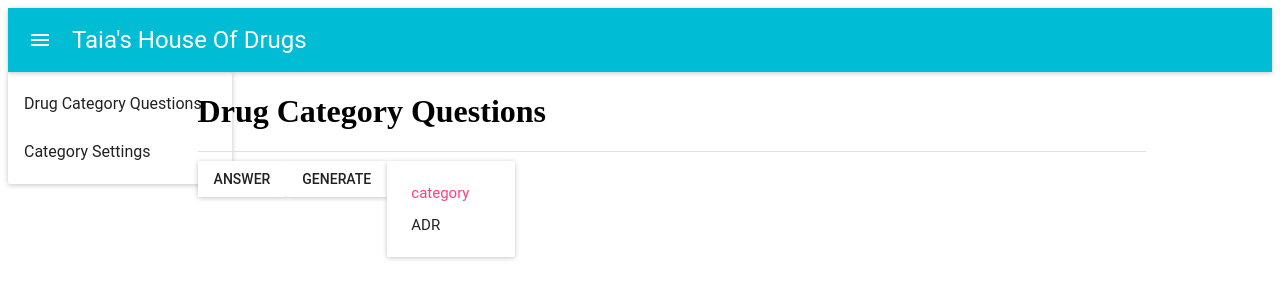
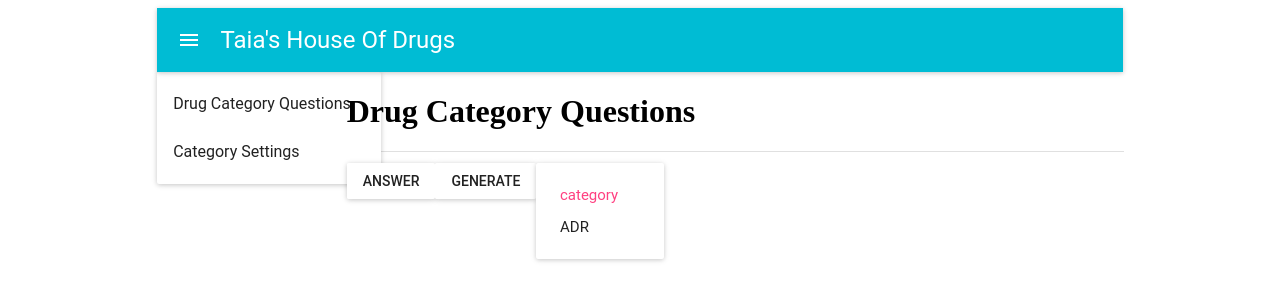
Before and after one commit to oskarbero/question-generator, a React (Create React App) app: page / in a window 1280 px wide. Shown: the top 300 px of the page. Built offline with nearby package versions, Linux system fonts and the light colour scheme; no server answers.

Commit message:
Made styling changes to main components and moved styles to MainStyles.jsx

```diff
--- a/src/components/App.jsx
+++ b/src/components/App.jsx
@@ -10,21 +10,23 @@ import darkBaseTheme from 'material-ui/styles/baseThemes/lightBaseTheme';
 import getMuiTheme from 'material-ui/styles/getMuiTheme';
 import QuestionDisplay from './QuestionDisplay';
 import SettingsMenu from './SettingsMenu';
+import styles from './MainStyles';
 
+/*
 const styles = {
   MainContent: {
     width: '75%',
-    float: 'left',
     height: '100%'
   },
   MainMenu: {
     width: '15%',
-    float: 'left',
+    float: 'left'
   },
   MainAppBar: {
-    'heigth': '10%'
+    width: '76.5%'
   }
 };
+*/
 
 class App extends Component {
   constructor(props, context) {
@@ -41,7 +43,7 @@ class App extends Component {
   }
 
   buildSettingsMenu = () => (
-    <div>
+    <div className="SettingsMenu" style={styles.SettingsMenu}>
       {/* <h1>Settings
         <Divider style={{ marginTop: '1%' }} />
       </h1> */}
@@ -64,7 +66,7 @@ class App extends Component {
     return (
       <MuiThemeProvider muiTheme={getMuiTheme(darkBaseTheme)}>
         <div>
-          <div className="MainAppBar">
+          <div className="MainAppBar" style={styles.MainAppBar}>
             <AppBar
               title="Taia's House Of Drugs"
               iconClassNameRight="muidocs-icon-navigation-expand-more"
--- /dev/null
+++ b/src/components/MainStyles.jsx
@@ -0,0 +1,22 @@
+const styles = {
+    MainContent: {
+        width: '88.3%',
+        height: '100%',
+    },
+    MainMenu: {
+        paddingLeft: '11.8%',
+        paddingBottom: '50%',
+        width: '15%',
+        float: 'left'
+    },
+    MainAppBar: {
+        margin: '0 auto',
+        width: '76.5%'
+    },
+    SettingsMenu: {
+        float: 'left',
+        width: '69.6%'
+    }
+  };
+
+export default styles;
```
